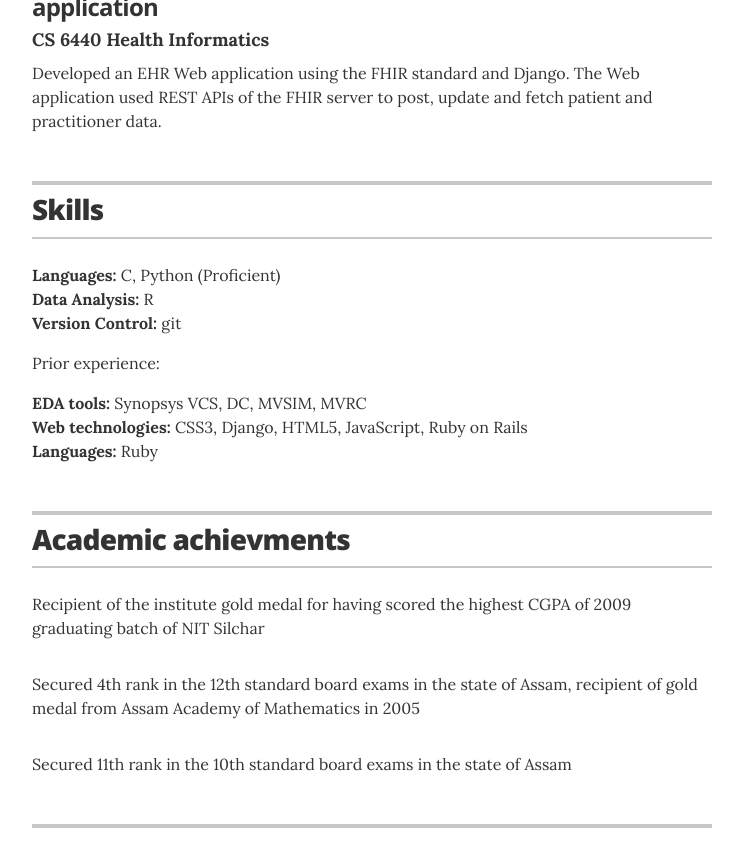
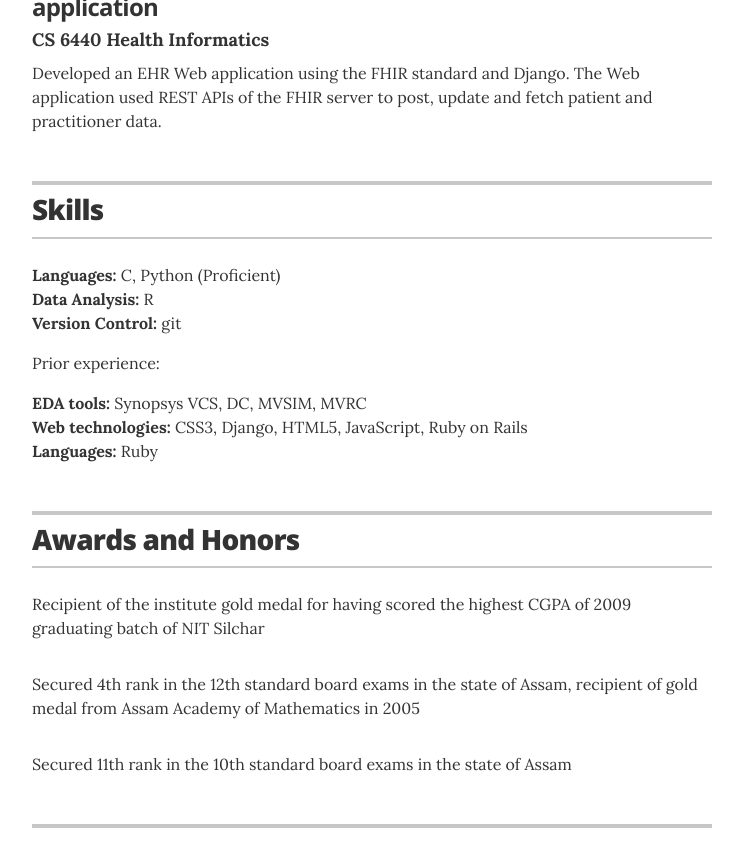
Before and after one commit to CapedCrusader/resume, a Jekyll site: the page built from index.html, in a window 1280 px wide and 900 px high, scrolled down 4625 px. Shown: the top 867 px of the window, without its empty margins (268-1011 px from the left). Built offline with Jekyll 4.4.1, drawn with Linux system fonts in a browser that asks for light colours.

Commit message:
Updating job status

```diff
--- a/_layouts/resume.html
+++ b/_layouts/resume.html
@@ -298,7 +298,7 @@
       <section class="content-section">
 
         <header class="section-header">
-          <h2>Academic achievments</h2>
+          <h2>Awards and Honors</h2>
         </header>
 
         <div class="resume-item">
```
